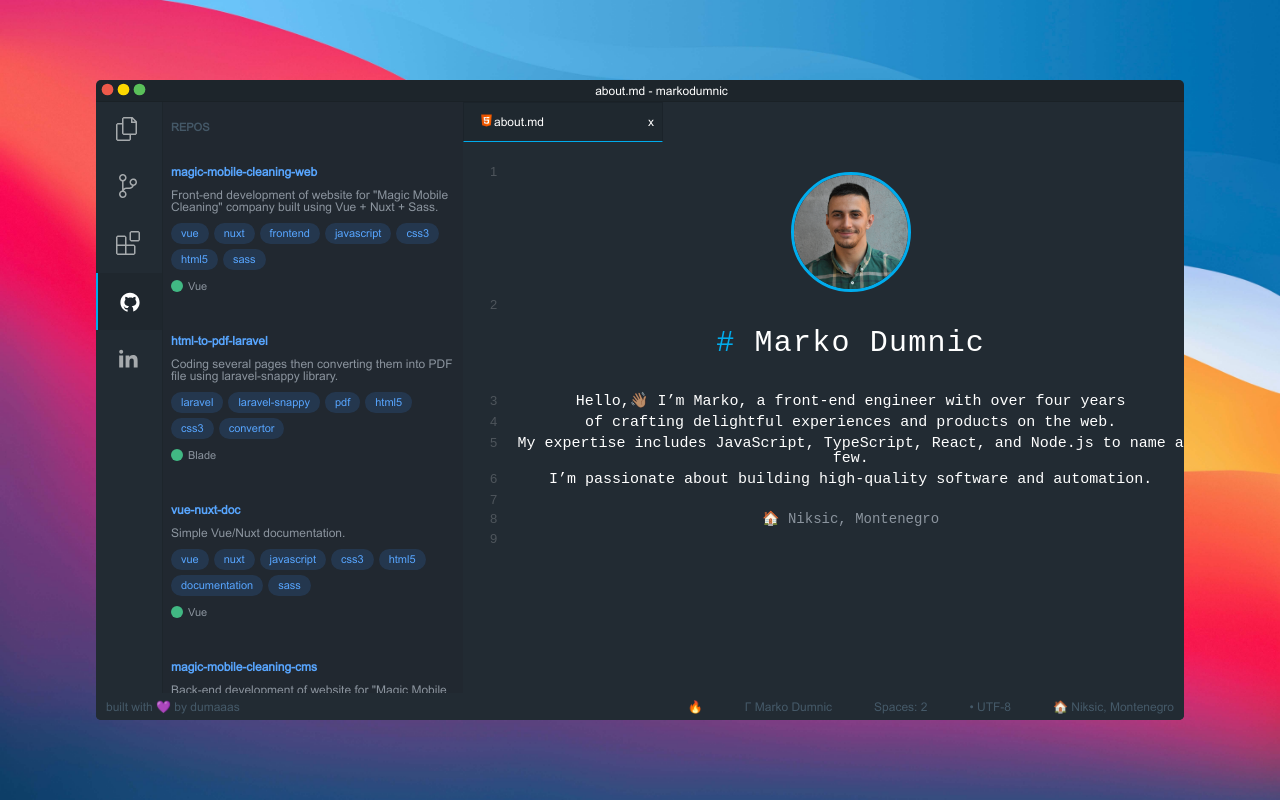
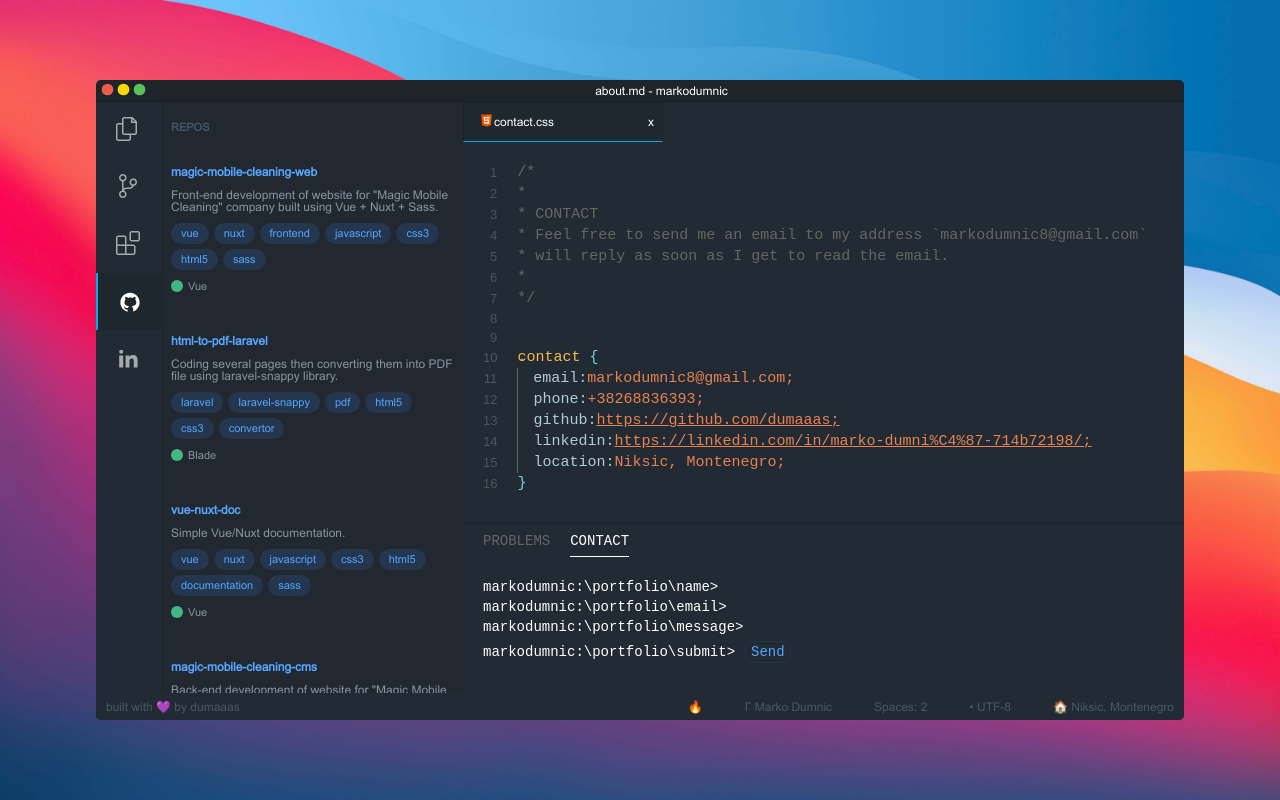
Before and after one commit to dumaaas/markodumnic, a Nuxt app: page / in a window 1280 px wide. Built offline with nearby package versions, Linux system fonts and the light colour scheme.

Commit message:
added emailjs service

```diff
--- a/assets/sass/components/_forms.scss
+++ b/assets/sass/components/_forms.scss
@@ -1,13 +1,10 @@
 #input-decortaion {
   background-color: transparent;
-  border: 1px solid $tertiary;
-  border-radius: 20px;
-  height: 38px;
-  width: 220px;
-  margin: 20px 20px 20px 0;
-  color: $tertiary;
+  border-color: transparent;
+  color: #f5d67b;
   padding-left: 10px;
-  font-size: 0.9rem;
+  font-family: monospace;
+  font-size: 14px;
 }
 
 input[type='email'],
--- a/components/About.vue
+++ b/components/About.vue
@@ -64,6 +64,8 @@ export default {}
 
 <style lang="scss" scoped>
 .about {
+  padding-left: 20px;
+
   img {
     width: 120px;
     height: 120px;
@@ -87,8 +89,8 @@ export default {}
   }
 
   h4 {
-      font-family: monospace;
-      color: #8b949e;
+    font-family: monospace;
+    color: #8b949e;
   }
 
   p {
--- a/components/Contact.vue
+++ b/components/Contact.vue
@@ -1,5 +1,6 @@
 <template>
   <div class="contact">
+    <div class="contact-code">
       <div class="content-line">
         <span class="content-line__number"> 1 </span>
         <div class="content-line__text">
@@ -22,14 +23,17 @@
         <span class="content-line__number"> 4 </span>
         <div class="content-line__text">
           <p class="comment">
-          * Feel free to send me an email to my address `markodumnic8@gmail.com`
+            * Feel free to send me an email to my address
+            `markodumnic8@gmail.com`
           </p>
         </div>
       </div>
       <div class="content-line">
         <span class="content-line__number"> 5 </span>
         <div class="content-line__text">
-        <p class="comment">* will reply as soon as I get to read the email.</p>
+          <p class="comment">
+            * will reply as soon as I get to read the email.
+          </p>
         </div>
       </div>
       <div class="content-line">
@@ -126,14 +130,40 @@
         </div>
       </div>
     </div>
+    <div class="contact-form">
+      <div class="contact-form__wrapper">
+        <div class="contact-form__header">
+          <div>
+            <p>Problems</p>
+          </div>
+          <div class="active">
+            <p>Contact</p>
+          </div>
+        </div>
+        <div class="contact-form__main">
+          <ContactForm />
+        </div>
+      </div>
+    </div>
+  </div>
 </template>
 
 <script>
-export default {}
+import ContactForm from '@/components/ContactForm.vue'
+
+export default {
+  components: {
+    ContactForm,
+  },
+}
 </script>
 
 <style lang="scss" scoped>
 .contact {
+  &-code {
+    height: 360px;
+    padding-left: 20px;
+    overflow-y: scroll;
     a {
       color: #ea8151;
       text-decoration: underline;
@@ -182,4 +212,31 @@ export default {}
       }
     }
   }
+  &-form {
+    height: 310px;
+    border-top: 2px solid rgba(0, 0, 0, 0.1);
+    &__wrapper {
+      padding: 10px 20px;
+    }
+
+    &__header {
+      display: flex;
+      gap: 20px;
+      text-transform: uppercase;
+      p {
+        color: #666666;
+        font-size: 14px;
+        font-family: monospace;
+        cursor: pointer;
+      }
+      .active {
+        padding-bottom: 8px;
+        border-bottom: 1px solid #fff;
+        p {
+          color: #fff;
+        }
+      }
+    }
+  }
+}
 </style>
--- /dev/null
+++ b/components/ContactForm.vue
@@ -0,0 +1,116 @@
+<template>
+  <div class="form">
+    <form ref="form" @keyup="clearErrors" @submit.prevent>
+      <div class="form-row">
+        <p>markodumnic:\portfolio\name></p>
+        <input type="text" autofocus v-model="name" name="from_name" />
+      </div>
+      <div class="form-row">
+        <p>markodumnic:\portfolio\email></p>
+        <input type="text" autofocus v-model="email" name="from_email" />
+      </div>
+      <div class="form-row">
+        <p>markodumnic:\portfolio\message></p>
+        <input type="text" autofocus v-model="message" name="from_message" />
+      </div>
+      <div class="form-row">
+        <p>markodumnic:\portfolio\submit></p>
+        <button @click="submit">Send</button>
+      </div>
+      <div v-if="error" class="form-row">
+        <p>
+          markodumnic:\portfolio\response> <i class="error">{{ error }}</i>
+        </p>
+      </div>
+      <div v-if="success" class="form-row">
+      <p>markodumnic:\portfolio\response> <i class="success">{{ success }}</i></p>
+    </div>
+    </form>
+  </div>
+</template>
+
+<script>
+import emailjs from 'emailjs-com'
+
+export default {
+  data() {
+    return {
+      name: '',
+      email: '',
+      message: '',
+      error: '',
+      success: '',
+    }
+  },
+  methods: {
+    submit() {
+      if (this.name === '' || this.email === '' || this.message === '') {
+        this.error = 'All fields are required.'
+        return
+      }
+      emailjs
+        .sendForm(
+          'markodumnic',
+          'markodumnicid',
+          this.$refs.form,
+          'user_z5NqmTk6lre9kzsXeLomX'
+        )
+        .then(
+          (result) => {
+            if (result.status === 200) {
+              this.success =
+                'Thanks for reaching me. I will contact you as soon as possible.'
+            }
+          },
+          (error) => {
+            console.log('FAILED...', error.text)
+          }
+        )
+    },
+    clearErrors() {
+      this.error = ''
+    },
+  },
+}
+</script>
+
+<style lang="scss" scoped>
+.form {
+  padding-top: 20px;
+  &-row {
+    display: flex;
+    align-items: center;
+    p {
+      font-size: 14px;
+      font-family: monospace;
+      line-height: 14px;
+      i {
+        &.error {
+          color: rgb(237, 89, 74);
+        }
+        &.success {
+          color: rgb(90, 192, 90);
+        }
+      }
+    }
+    button {
+      background: transparent;
+      border: 1px solid #24374f;
+      color: #58a6ff;
+      border-radius: 10px;
+      padding: 2px 5px;
+      margin-left: 10px;
+      font-size: 14px;
+      font-family: monospace;
+      cursor: pointer;
+
+      &:hover {
+        background: #24374f;
+      }
+    }
+    &:last-child {
+      padding: 3px 0;
+    }
+  }
+}
+</style>
--- a/components/Content.vue
+++ b/components/Content.vue
@@ -50,7 +50,6 @@ export default {
 
   &-main {
     padding-top: 20px;
-    padding-left: 20px;
     overflow: auto;
   }
 }
--- a/store/index.js
+++ b/store/index.js
@@ -1,6 +1,6 @@
 export const state = () => ({
   tabs: [{
-      name: 'about.md',
+      name: 'contact.css',
       isOpened: true,
       isMain: true,
     }
```
Also changed, not shown: package.json (+6 -5 lines), 1 other file (tests, documents, lock files or other folders). Lines whose indentation alone changed are shown as unchanged.
